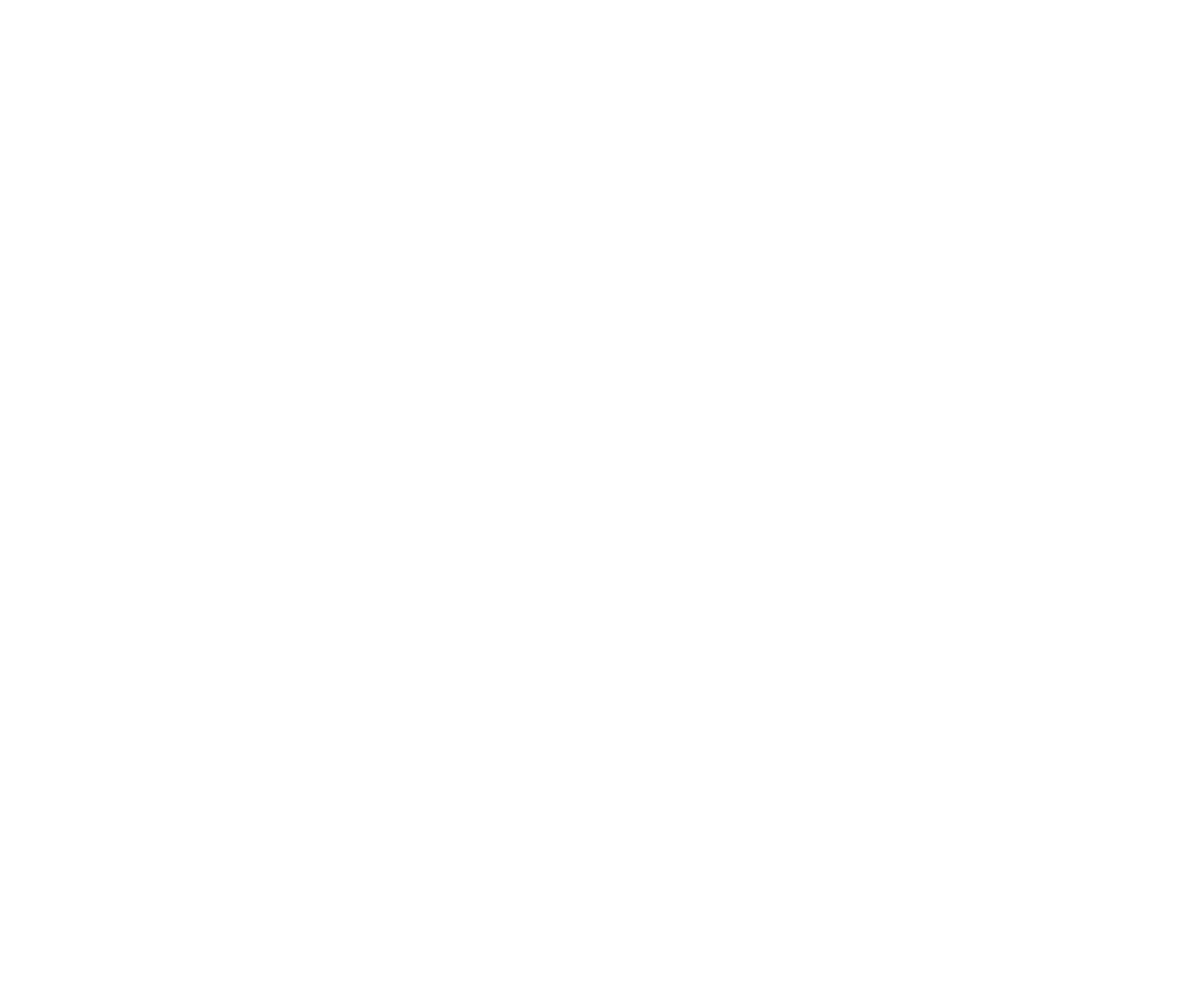
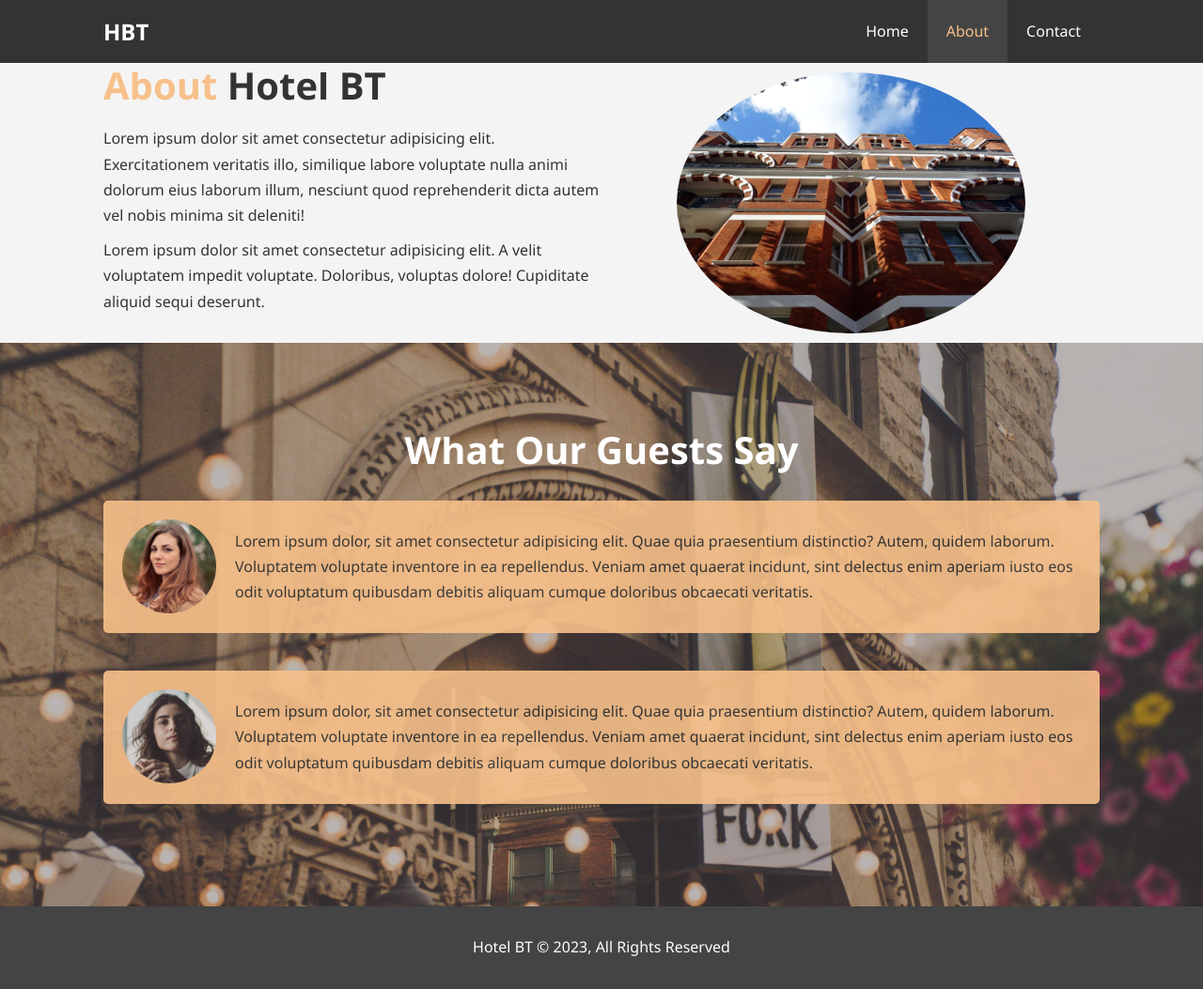
Before and after one commit to edwinkesuma/hotel-website, a plain HTML site: page about.html in a window 1280 px wide. Shown: the whole page at 94% size. Before the commit the page ends 800 px from the top, so only its background shows below. Drawn offline with Linux system fonts and the light colour scheme.

Commit message:
about page

```diff
--- a/about.html
+++ b/about.html
@@ -0,0 +1,58 @@
+<!DOCTYPE html>
+<html lang="en">
+<head>
+    <meta charset="UTF-8">
+    <meta name="viewport" content="width=device-width, initial-scale=1.0">
+    <meta name="description" content="Welcome to the most extraordinary hotel in Boston Massachusetts">
+    <meta name="keywords" content="hotel, boston hotel">
+    <link rel="stylesheet" href="css/style.css">
+    <title>Hotel BT | About</title>
+</head>
+<body>
+    <header>
+        <nav id="navbar">
+            <div class="container">
+                <h1 class="logo"><a href="index.html">HBT</a></h1>
+                <ul>
+                    <li><a href="index.html">Home</a></li>
+                    <li><a class="current" href="about.html">About</a></li>
+                    <li><a href="contact.html">Contact</a></li>
+                </ul>
+            </div>
+        </nav>
+    </header>
+
+    <section id="about-info" class="bg-light py-1">
+        <div class="container">
+            <div class="info-left">
+                <h1 class="l-heading"><span class="text-primary"> About</span> Hotel BT</h1>
+                <p>Lorem ipsum dolor sit amet consectetur adipisicing elit. Exercitationem veritatis illo, similique labore voluptate nulla animi dolorum eius laborum illum, nesciunt quod reprehenderit dicta autem vel nobis minima sit deleniti!</p>
+                <p>Lorem ipsum dolor sit amet consectetur adipisicing elit. A velit voluptatem impedit voluptate. Doloribus, voluptas dolore! Cupiditate aliquid sequi deserunt.</p>
+            </div>
+            <div class="info-right">
+                <img src="./img/photo-2.jpg" alt="hotel">
+            </div>
+        </div>
+    </section>
+
+    <div class="clr"></div>
+
+    <section id="testimonials" class="py-3">
+        <div class="container">
+            <h2 class="l-heading">What Our Guests Say</h2>
+            <div class="testimonial bg-primary">
+                <img src="./img/person-1.jpg" alt="Samantha">
+                <p>Lorem ipsum dolor, sit amet consectetur adipisicing elit. Quae quia praesentium distinctio? Autem, quidem laborum. Voluptatem voluptate inventore in ea repellendus. Veniam amet quaerat incidunt, sint delectus enim aperiam iusto eos odit voluptatum quibusdam debitis aliquam cumque doloribus obcaecati veritatis.</p>
+            </div>
+
+            <div class="testimonial bg-primary">
+                <img src="./img/person-2.jpg" alt="Jen">
+                <p>Lorem ipsum dolor, sit amet consectetur adipisicing elit. Quae quia praesentium distinctio? Autem, quidem laborum. Voluptatem voluptate inventore in ea repellendus. Veniam amet quaerat incidunt, sint delectus enim aperiam iusto eos odit voluptatum quibusdam debitis aliquam cumque doloribus obcaecati veritatis.</p>
+            </div>
+        </div>
+    </section>
+    <footer id="main-footer">
+        <p>Hotel BT &copy; 2023, All Rights Reserved</p>
+    </footer>
+</body>
+</html>
--- a/css/style.css
+++ b/css/style.css
@@ -58,6 +58,23 @@
 
 .clr{
     clear: both;
+}
+
+/* Padding */
+.py-1{
+    padding: 10px 0;
+}
+
+.py-2{
+    padding: 20px 0;
+}
+
+.py-3{
+    padding: 30px 0;
+}
+
+.l-heading{
+    font-size: 40px;
 }
 
 /* Main style */
@@ -175,6 +192,53 @@ p{
     margin-bottom: 10px;
 }
 
+/* About Info */
+#about-info .info-right{
+    float: right;
+    width: 50%;
+    min-height: 100%;
+}
+
+#about-info .info-right img{
+    display: block;
+    margin: auto;
+    width: 70%;
+    border-radius: 50%;
+}
+
+#about-info .info-left{
+    float: left;
+    width: 50%;
+    min-height: 100%;
+}
+
+/* Testimonials */
+#testimonials{
+    height: 600px;
+    background: url('../img/test-bg.jpg') no-repeat center center/cover;
+    padding-top: 100px;
+}
+
+#testimonials h2{
+    color: #fff;
+    text-align: center;
+    padding-bottom: 40px;
+}
+
+#testimonials .testimonial {
+    padding: 20px;
+    margin-bottom: 40px;
+    border-radius: 5px;
+    opacity: 0.9;
+}
+
+#testimonials .testimonial img{
+    width: 100px;
+    float: left;
+    margin-right: 20px;
+    border-radius: 50%;
+}
+
 /* Footer */
 #main-footer{
     text-align: center;
```
